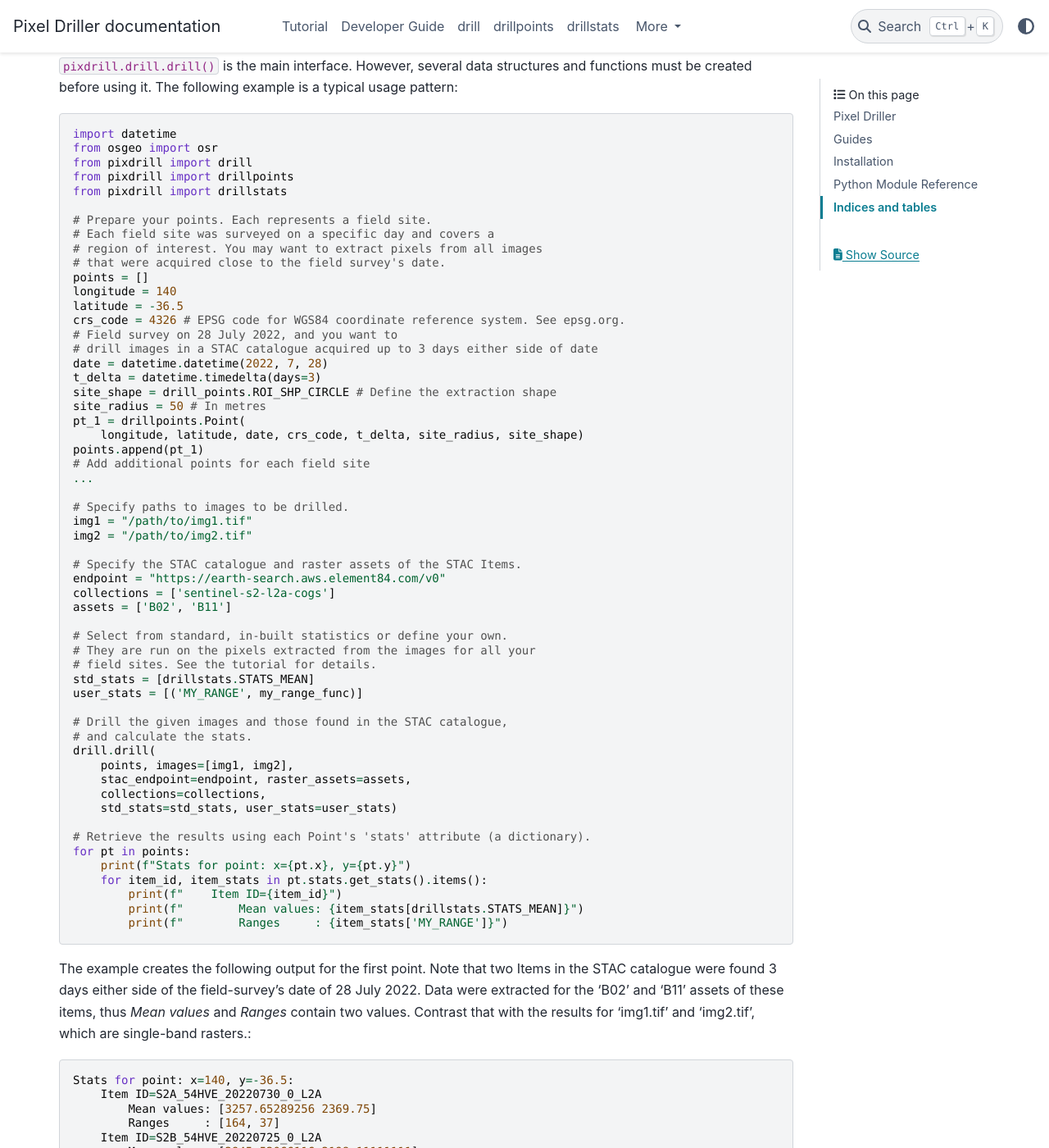
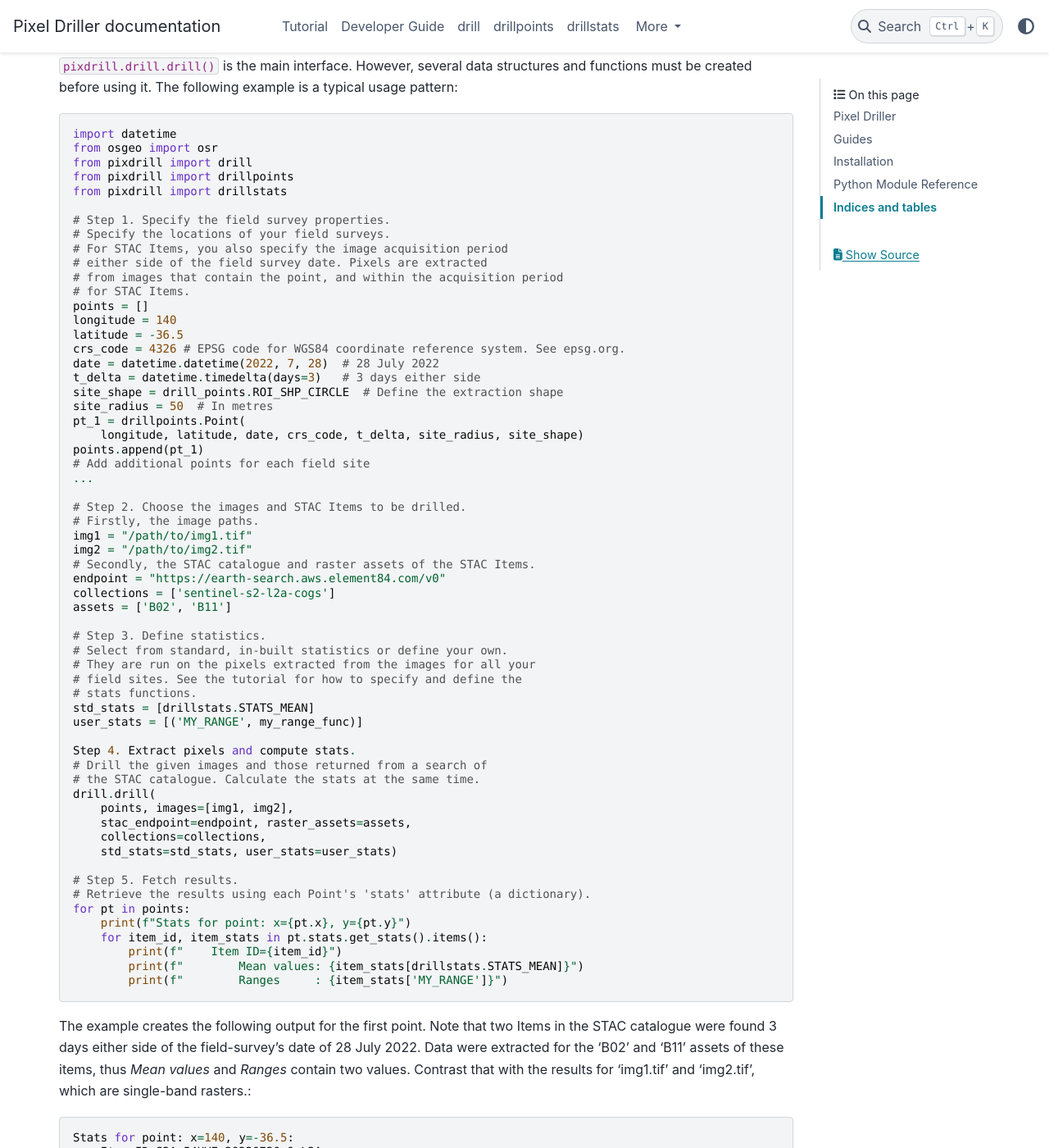
Before and after one commit to cibolabs/pixeldriller, a Sphinx documentation site: the page built from doc/source/index.rst, in a window 1280 px wide and 1400 px high, scrolled down 648 px. Shown: the whole window at 82% size. Built offline with Sphinx 7.4.7 and the PyData theme 0.15.4, drawn with Linux system fonts in a browser that asks for light colours.

Commit message:
Added Step numbers to the example code to match the steps in the usage patterns.

```diff
--- a/doc/source/index.rst
+++ b/doc/source/index.rst
@@ -43,49 +43,53 @@ a typical usage pattern::
     from pixdrill import drillpoints
     from pixdrill import drillstats
 
-    # Prepare your points. Each represents a field site.
-    # Each field site was surveyed on a specific day and covers a
-    # region of interest. You may want to extract pixels from all images
-    # that were acquired close to the field survey's date.
+    # Step 1. Specify the field survey properties.
+    # Specify the locations of your field surveys.
+    # For STAC Items, you also specify the image acquisition period
+    # either side of the field survey date. Pixels are extracted
+    # from images that contain the point, and within the acquisition period
+    # for STAC Items.
     points = []
     longitude = 140
     latitude = -36.5
     crs_code = 4326 # EPSG code for WGS84 coordinate reference system. See epsg.org.
-    # Field survey on 28 July 2022, and you want to
-    # drill images in a STAC catalogue acquired up to 3 days either side of date
-    date = datetime.datetime(2022, 7, 28)
-    t_delta = datetime.timedelta(days=3)
-    site_shape = drill_points.ROI_SHP_CIRCLE # Define the extraction shape
-    site_radius = 50 # In metres
+    date = datetime.datetime(2022, 7, 28)  # 28 July 2022
+    t_delta = datetime.timedelta(days=3)   # 3 days either side
+    site_shape = drill_points.ROI_SHP_CIRCLE  # Define the extraction shape
+    site_radius = 50  # In metres
     pt_1 = drillpoints.Point(
         longitude, latitude, date, crs_code, t_delta, site_radius, site_shape)
     points.append(pt_1)
     # Add additional points for each field site
     ...
 
-    # Specify paths to images to be drilled.
+    # Step 2. Choose the images and STAC Items to be drilled.
+    # Firstly, the image paths.
     img1 = "/path/to/img1.tif"
     img2 = "/path/to/img2.tif"
-
-    # Specify the STAC catalogue and raster assets of the STAC Items.
+    # Secondly, the STAC catalogue and raster assets of the STAC Items.
     endpoint = "https://earth-search.aws.element84.com/v0"
     collections = ['sentinel-s2-l2a-cogs']
     assets = ['B02', 'B11']
 
+    # Step 3. Define statistics.
     # Select from standard, in-built statistics or define your own.
     # They are run on the pixels extracted from the images for all your
-    # field sites. See the tutorial for details.
+    # field sites. See the tutorial for how to specify and define the
+    # stats functions.
     std_stats = [drillstats.STATS_MEAN]
     user_stats = [('MY_RANGE', my_range_func)]
 
-    # Drill the given images and those found in the STAC catalogue,
-    # and calculate the stats.
+    Step 4. Extract pixels and compute stats.
+    # Drill the given images and those returned from a search of
+    # the STAC catalogue. Calculate the stats at the same time.
     drill.drill(
         points, images=[img1, img2],
         stac_endpoint=endpoint, raster_assets=assets,
         collections=collections,
         std_stats=std_stats, user_stats=user_stats)
 
+    # Step 5. Fetch results.
     # Retrieve the results using each Point's 'stats' attribute (a dictionary).
     for pt in points:
         print(f"Stats for point: x={pt.x}, y={pt.y}")
```
Also changed, not shown: doc/source/tutorial.rst (+26 -12 lines).
